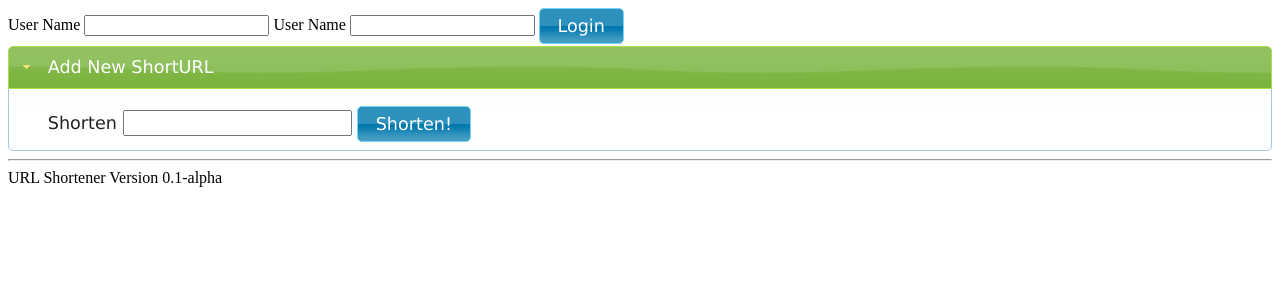
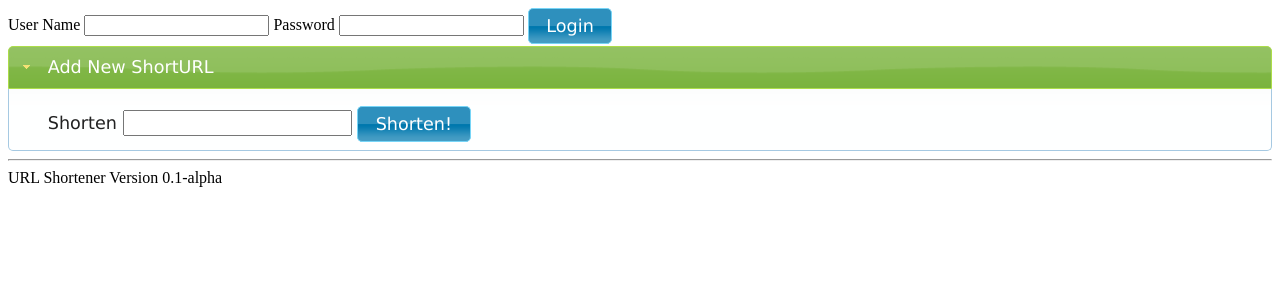
Before and after one commit to ktllo/shortURL, a PHP site: page / in a window 1280 px wide. Shown: the top 300 px of the page. Run offline with PHP 8.4, Linux system fonts and the light colour scheme.

Commit message:
Fix typos

```diff
--- a/index.php
+++ b/index.php
@@ -62,7 +62,7 @@ $(function(){
             <form action="login.php" method="post" name="flogin" id="flogin">
                 <label for="uname">User Name</label>
                 <input name="uname" id="uname" type="text">
-                <label for="password">User Name</label>
+                <label for="password">Password</label>
                 <input name="password" id="password" type="password">
                 <button id="login">Login</button>
             </form>
```
